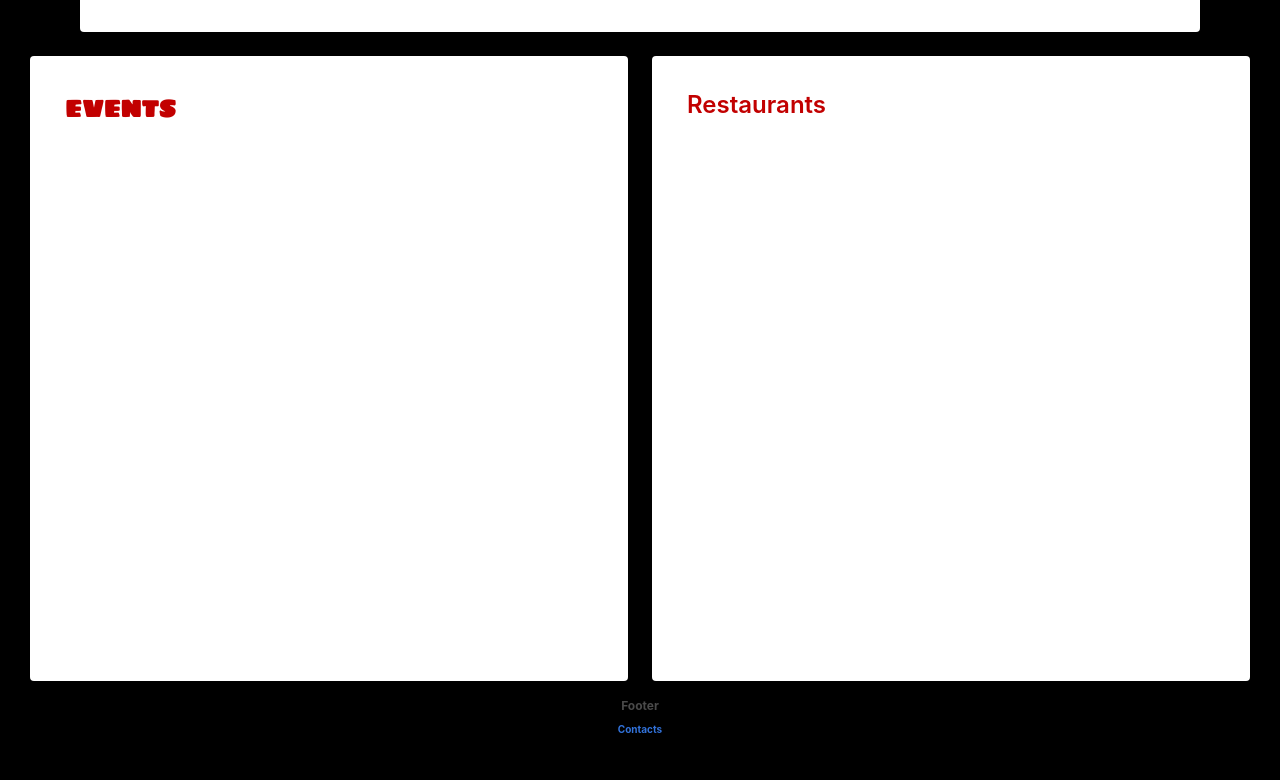
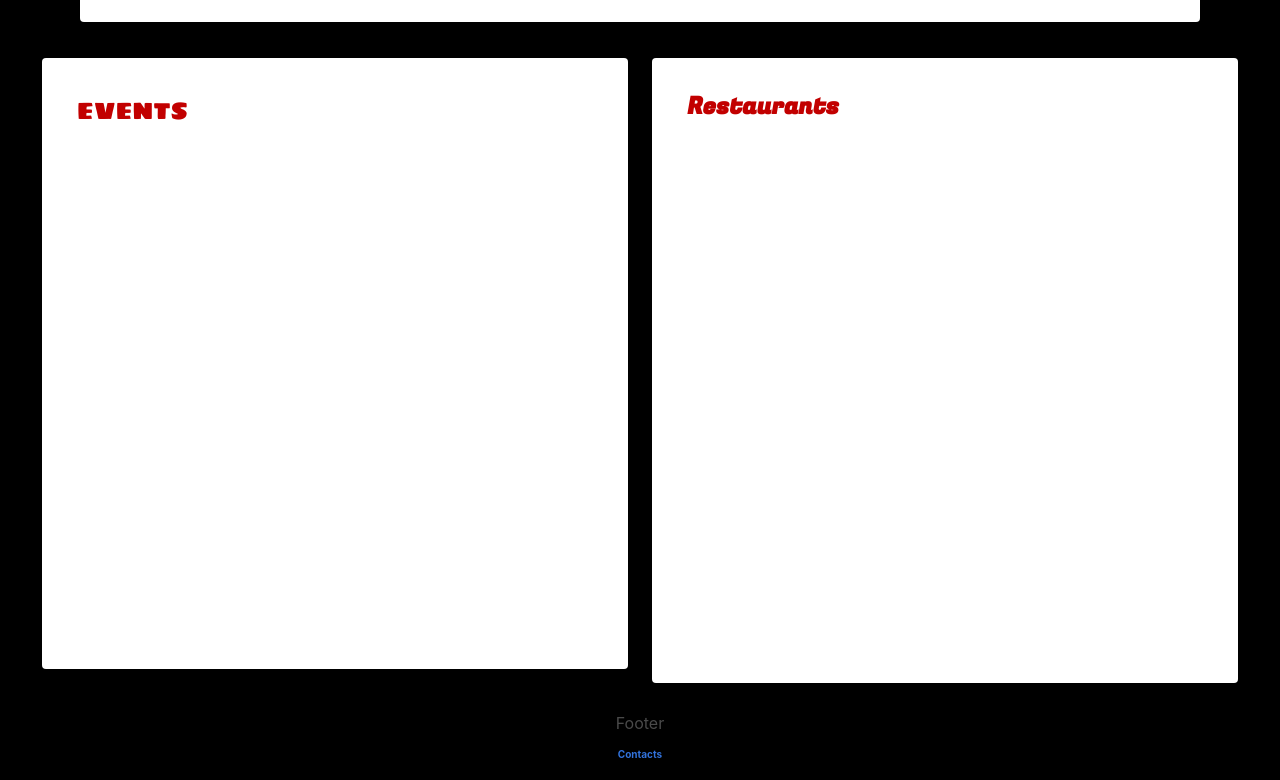
Before and after one commit to chefchino/project1, a plain HTML site: page index.html in a window 1280 px wide. Shown: the part 636-1416 px from the top of the page. Before the commit the page ends 1391 px from the top, so only its background shows below. Drawn offline with nearby package versions, Linux system fonts and the light colour scheme.

Commit message:
trying to deal with GHub added more styling to resturanta rea

```diff
--- a/assets/css/style.css
+++ b/assets/css/style.css
@@ -69,11 +69,21 @@ h1{
 .restName, .eventName{
 font-size:18px;
 }
+
 .field {
     margin-bottom: 20px;
     margin-left: 50px;
 }
+.box-left {
+    float: left;
+    height: 600px;
+}
+.box-right {
+    float: right;
+    height: 600px;
+}
 footer{
+    clear: both;
     text-align: center;
 
     margin-bottom: 0;
@@ -81,25 +91,24 @@ footer{
 }
 .foot {
     text-align: center;
-
 }
 
 p{
-    font-weight: bolder;
-    font-size:12px;
+   margin-bottom: 5px;
 }
 a{
     font-weight: bolder;
     font-size:10px;
-    margin-bottom:10px;
 }
 #mapId {
     height: 400px;
     width: auto;
 }
 .restName {
-    color: rgba(194, 0, 0, 0.53);
-    border-top: rgba(0, 0, 0, 0.603) solid 1px;
+    color: black;
+    border-top: black solid 1px;
+    padding-top: 5px;
+    margin-top: 10px;
 }
 @media only screen and (max-width: 500px) {
     header p {
--- a/index.html
+++ b/index.html
@@ -47,8 +47,8 @@
         </div>
 
         <!-- left box where events needs to go  -->
-        <div class="tile is-ancestor">
-            <div class="tile is-parent is-6 ">
+        <!-- <div class="tile is-ancestor"> -->
+            <div class="tile is-parent is-6 box-left">
                 <article class="tile is-child box">
                     <p class="event-header box-title">EVENTS</p>
                         <div class="content" id="events">
@@ -58,9 +58,9 @@
             </div>
             <!-- right box where resturants needs to go -->
 
-            <div class="tile is-parent is-6">
+            <div class="tile is-parent is-6 box-right">
                 <article class="tile is-child box">
-                    <p class="title info-title es-header box-title">Restaurants</p>
+                    <p class="title info-title res-header box-title">Restaurants</p>
                     <div class="subtitle restaurant-name-tag" id="restInfo"></div>
                     <div class="content info-div">
                     </div>
```
